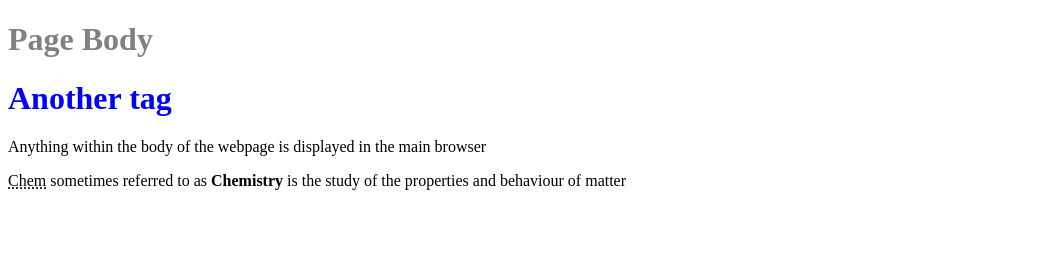
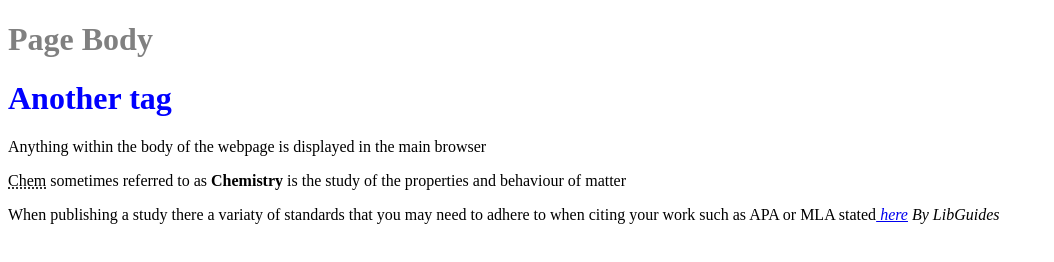
Before and after one commit to HamishDrogemuller/WEB503-Lab-One-22, a website: page src/index.html in a window 1280 px wide. Shown: the whole page, without its empty margins (0-1054 px from the left). Drawn offline with Linux system fonts and the light colour scheme.

Commit message:
Site and Anchor tags

```diff
--- a/src/index.html
+++ b/src/index.html
@@ -19,7 +19,8 @@
         <!--Abbreviation and Bring Attention Tags-->
     <p><abbr title = "Chemistry">Chem</abbr> sometimes referred to as <b>Chemistry</b> is the study of the properties and behaviour of matter</p>
 
-
+        <!--Site and Anchor Element-->
+    <p>When publishing a study there a variaty of standards that you may need to adhere to when citing your work such as APA or MLA stated<cite><a href ="https://pitt.libguides.com/citationhelp#:~:text=APA%20(American%20Psychological%20Association)%20is,History%2C%20and%20the%20Fine%20Arts"> here</a> By LibGuides </cite></p>
 
 
 
```
